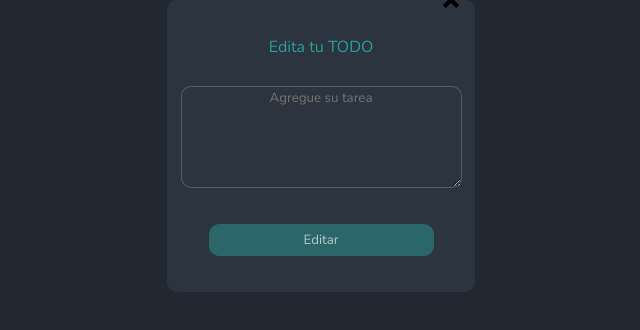
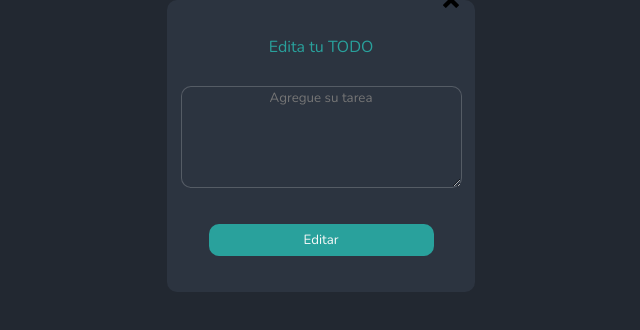
Before and after one commit to ArturoMauricioDev/todo-app-react-router, a React (Create React App) app: page /#/edit/1 in a window 1280 px wide. Shown: the top 330 px of the page, without its empty margins (319-959 px from the left). Built offline with nearby package versions, Linux system fonts and the light colour scheme.

Commit message:
edit con parametros y funciones para actualizar

```diff
--- a/src/components/TodoForm/TodoForm.js
+++ b/src/components/TodoForm/TodoForm.js
@@ -1,10 +1,15 @@
-import React, { useState } from "react";
+import React, { useEffect, useState } from "react";
 import { ImCross } from "react-icons/im";
 import { useNavigate } from "react-router-dom";
 
-function TodoForm({ submitEvent, submitText, title }) {
+function TodoForm({ submitEvent, submitText, title, defaultTodoText }) {
   const navigate = useNavigate();
-  const [newTodoValue, setNewTodoValue] = useState("");
+  console.log(defaultTodoText);
+  const [newTodoValue, setNewTodoValue] = useState(defaultTodoText || "");
+
+  useEffect(() => {
+    setNewTodoValue(defaultTodoText);
+  }, [defaultTodoText]);
 
   const onCancel = () => {
     navigate("/");
@@ -39,7 +44,7 @@ function TodoForm({ submitEvent, submitText, title }) {
       <button
         type="submit"
         className="todoForm-button todoForm-button__add"
-        disabled={newTodoValue.length <= 0}
+        disabled={newTodoValue?.length <= 0}
       >
         {/* Añadir */}
         {submitText}
--- a/src/hooks/useTodos.js
+++ b/src/hooks/useTodos.js
@@ -8,7 +8,6 @@ function useTodos() {
   );
 
   const [searchValue, setSearchValue] = useState("");
-  const [openModal, setOpenModal] = useState(false);
 
   const completedTodos = todos.filter((todo) => !!todo.completed).length;
   const totalTodos = todos.length;
@@ -47,12 +46,17 @@ function useTodos() {
     saveTodos(newTodos);
   };
 
-  const EditTodo = (id) => {
-    // const todoIndex = todos.findIndex((todo) => todo.id === id);
-    // const newTodos = [...todos];
-    // newTodos[todoIndex].completed = !todos[todoIndex].completed;
-    // saveTodos(newTodos);
-    console.log("edit");
+  const editTodo = (id, newText) => {
+    const todoIndex = todos.findIndex((todo) => todo.id === id);
+    const newTodos = [...todos];
+    newTodos[todoIndex].text = newText;
+    saveTodos(newTodos);
+  };
+
+  const getTodo = (id) => {
+    const todoIndex = todos.findIndex((todo) => todo.id === id);
+    const text = todos[todoIndex]?.text;
+    return text;
   };
 
   const states = {
@@ -60,13 +64,13 @@ function useTodos() {
     completedTodos,
     searchValue,
     filteredText,
-    openModal,
+    getTodo,
   };
   const stateUpdaters = {
     setSearchValue,
     toggleTodo,
     deleteTodo,
-    EditTodo,
+    editTodo,
     addTodo,
     setSincronizedItem,
   };
--- a/src/views/EditTodoPage/EditTodoPage.jsx
+++ b/src/views/EditTodoPage/EditTodoPage.jsx
@@ -1,13 +1,31 @@
 import React from "react";
+import { useLocation, useParams } from "react-router-dom";
 import { TodoForm } from "../../components/TodoForm/TodoForm";
+import { useTodos } from "../../hooks/useTodos";
 
 const EditTodoPage = () => {
+  const location = useLocation();
+  const params = useParams();
+  const id = Number(params.id);
+
+  const { editTodo } = useTodos().stateUpdaters;
+  const { getTodo } = useTodos().states;
+
+  let todoText;
+
+  if (location.state?.todo) {
+    todoText = location.state.todo.text;
+  } else {
+    todoText = getTodo(id);
+  }
+
   return (
     <div>
       <TodoForm
-        submitEvent={() => console.log("Editar todo")}
+        submitEvent={(newText) => editTodo(id, newText)}
         submitText="Editar"
         title="Edita tu TODO"
+        defaultTodoText={todoText}
       />
     </div>
   );
--- a/src/views/HomePage/HomePage.jsx
+++ b/src/views/HomePage/HomePage.jsx
@@ -8,8 +8,6 @@ import { TodoSearch } from "../../components/TodoSearch/TodoSearch";
 import { TodoList } from "../../components/TodoList/TodoList";
 import { TodoItem } from "../../components/TodoItem/TodoItem";
 import { CreateTodoButton } from "../../components/CreateTodoButton/CreateTodoButton";
-import { Modal } from "../../components/Modal/Modal";
-import { TodoForm } from "../../components/TodoForm/TodoForm";
 import { EmptyTodos } from "../../components/EmptyTodos/EmptyTodos";
 import { ChangeAlertWithStorageListener } from "../../components/ChangeAlertWithStorageListener/ChangeAlert";
 
@@ -18,14 +16,8 @@ function HomePage() {
   const { states, stateUpdaters } = useTodos();
 
   const { filteredText, totalTodos, completedTodos, searchValue } = states;
-  const {
-    toggleTodo,
-    deleteTodo,
-    setSearchValue,
-    EditTodo,
-    addTodo,
-    setSincronizedItem,
-  } = stateUpdaters;
+  const { toggleTodo, deleteTodo, setSearchValue, setSincronizedItem } =
+    stateUpdaters;
 
   return (
     <>
@@ -48,7 +40,11 @@ function HomePage() {
             text={todo.text}
             completed={todo.completed}
             onComplete={() => toggleTodo(todo.id)}
-            onEdit={() => navigate("/edit/" + todo.id)}
+            onEdit={() =>
+              navigate("/edit/" + todo.id, {
+                state: { todo },
+              })
+            }
             onDelete={() => deleteTodo(todo.id)}
           />
         )}
--- a/src/views/NewTodoPage/NewTodoPage.jsx
+++ b/src/views/NewTodoPage/NewTodoPage.jsx
@@ -1,11 +1,13 @@
 import React from "react";
 import { TodoForm } from "../../components/TodoForm/TodoForm";
+import { useTodos } from "../../hooks/useTodos";
 
 const NewTodoPage = () => {
+  const { addTodo } = useTodos().stateUpdaters;
   return (
     <div>
       <TodoForm
-        submitEvent={() => console.log("añadir todo")}
+        submitEvent={(text) => addTodo(text)}
         submitText="Añadir"
         title="Escribe un nuevo TODO"
       />
```
